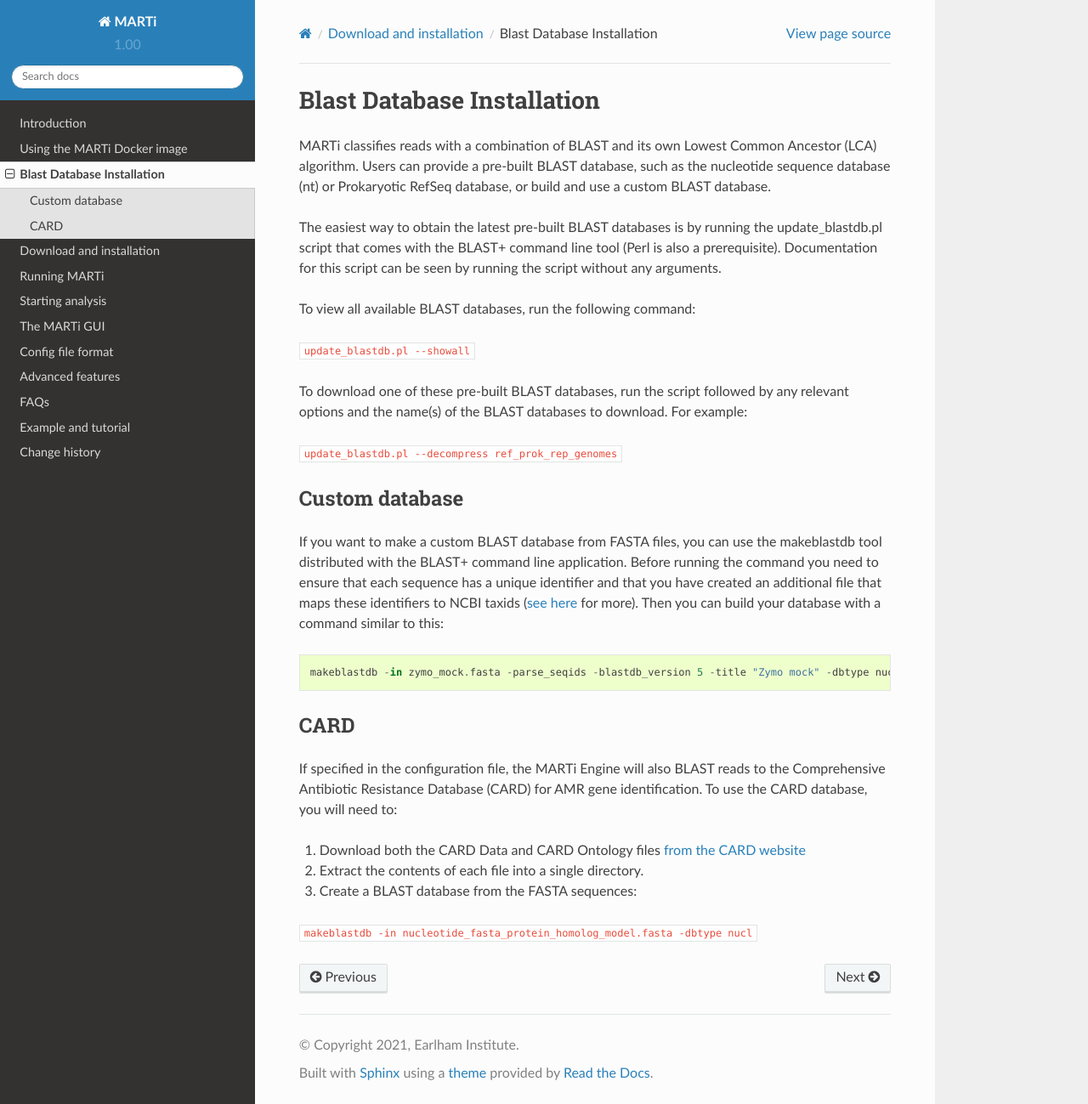
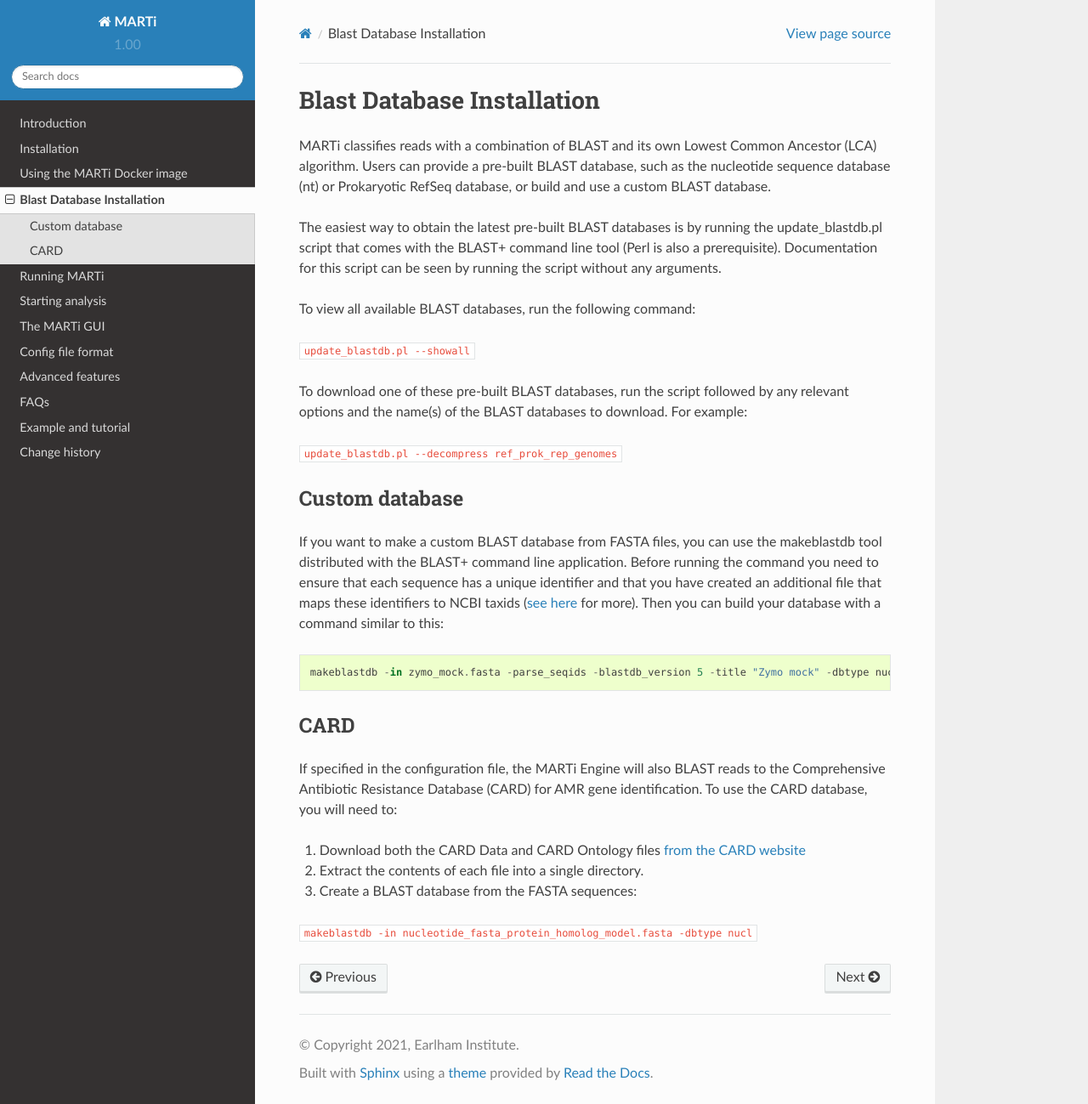
Before and after one commit to richardmleggett/MARTi, a Sphinx documentation site: the page built from docs/source/blastdbs.rst, in a window 1280 px wide and 1299 px high. Shown: the whole window at 85% size. Built offline with Sphinx 7.4.7 and the Read the Docs theme 2.0.0, drawn with Linux system fonts in a browser that asks for light colours; formulas are drawn with MathJax 3; pages that are not in the unit, such as notebooks, are missing from menus.

Commit message:
Docs updated

```diff
--- a/docs/source/installation.rst
+++ b/docs/source/installation.rst
@@ -1,14 +1,7 @@
 .. _installation:
 
-.. toctree::
-   :hidden:
-
-   installationbioconda
-   docker
-   blastdbs
-
-Download and installation
-=========================
+Installation
+============
 
 Overview
 --------
```
Also changed, not shown: docs/source/index.rst (+3 -5 lines).
